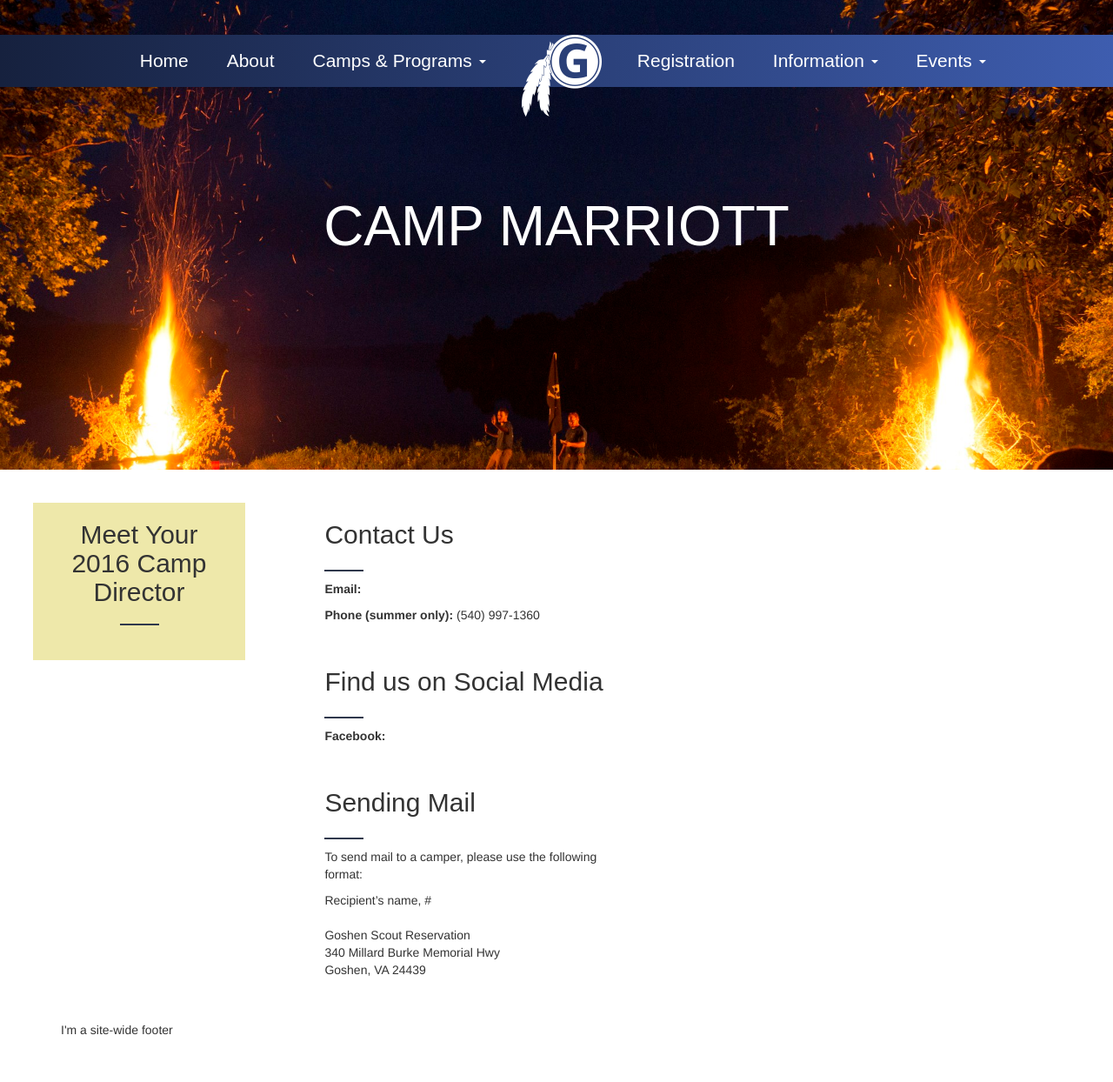
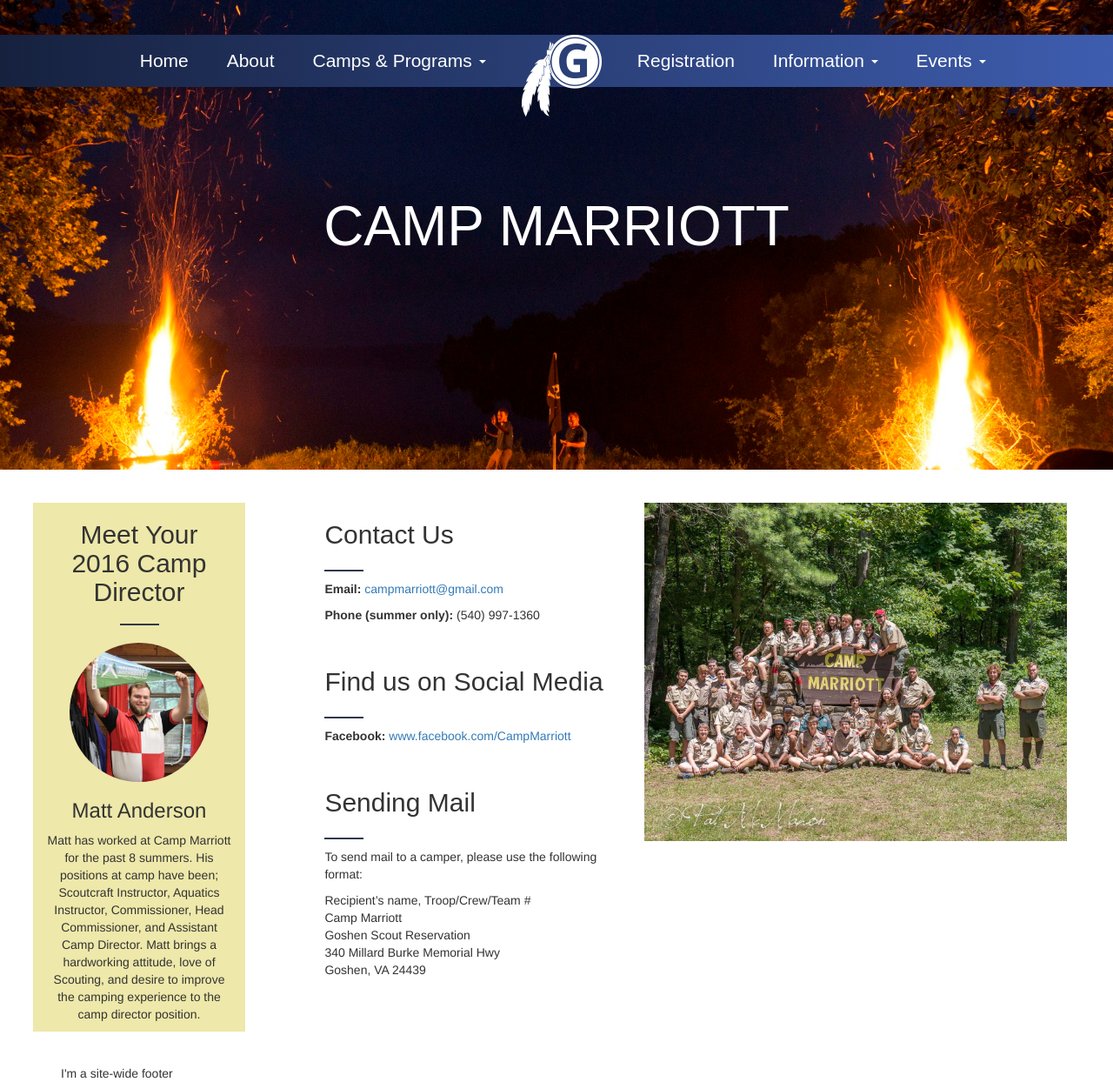
Before and after one commit to edamtoft/goshen, a Jekyll site: the page built from _camps/marriott.html, in a window 1280 px wide. Shown: the whole page at 87% size. Built offline with Jekyll 4.4.1, drawn with Linux system fonts in a browser that asks for light colours; before the commit the page ends 1194 px from its top, so only the background shows below that.

Commit message:
Created Bowman and set up contact sections on multiple pages

```diff
--- a/_camps/marriott.html
+++ b/_camps/marriott.html
@@ -1,6 +1,14 @@
 ---
 layout: camps
 title: Camp Marriott
+campName: Camp Marriott
 image: /assets/Hero_MAR.jpg
 imagePosition: center 15%
+campDirectorPicture: /assets/CD_MAR01.jpg
+campDirectorName: Matt Anderson
+campDirectorBio: Matt has worked at Camp Marriott for the past 8 summers. His positions at camp have been; Scoutcraft Instructor, Aquatics Instructor, Commissioner, Head Commissioner, and Assistant Camp Director. Matt brings a hardworking attitude, love of Scouting, and desire to improve the camping experience to the camp director position.
+campEmail: campmarriott@gmail.com
+campFacebook: www.facebook.com/CampMarriott
+campContactPicture: /assets/Staff_MAR01.jpg
+unitTypes: Troop/Crew/Team
 ---
```
Also changed, not shown: _camps/bowman.html (added, +14 -0 lines), _camps/pmi.html (+7 -0 lines), assets/CD_BOW01.jpg (added), assets/CD_MAR01.jpg (added), assets/CD_PMI01.jpg (added), assets/Staff_BOW01.jpg (added), assets/Staff_MAR01.jpg (added), assets/Staff_PMI01.jpg (added), 1 other file.
